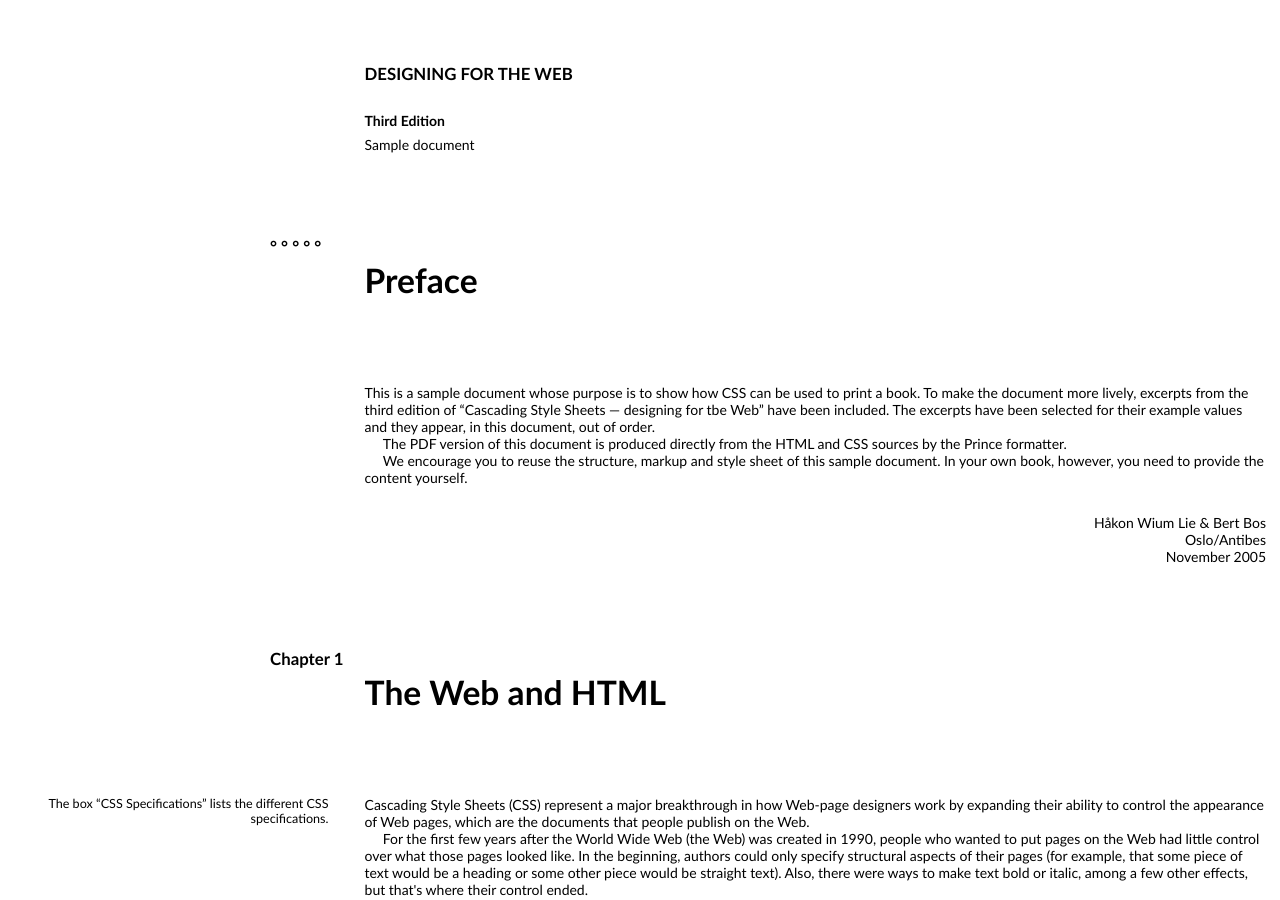
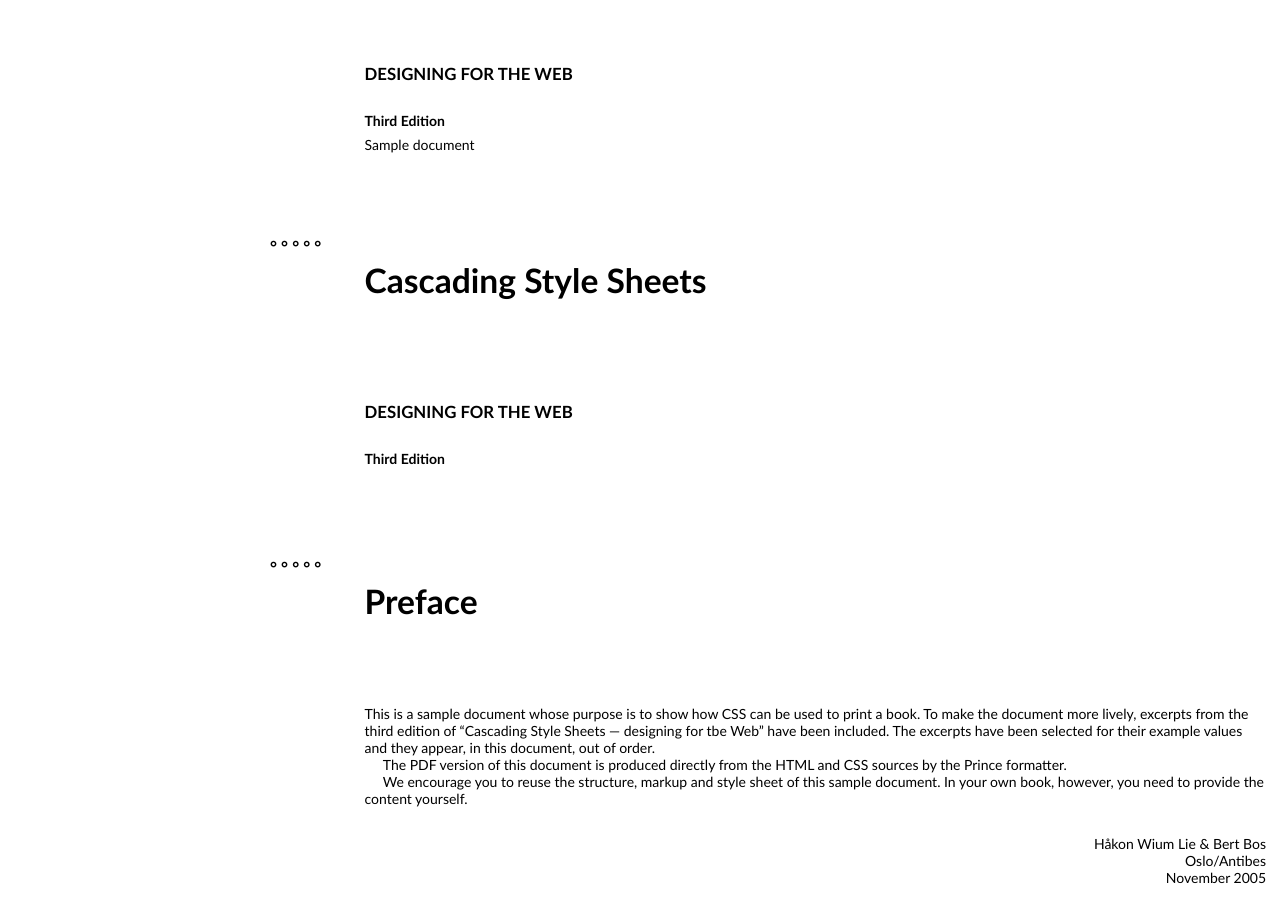
Before and after one commit to henrythemes/jekyll-boom-theme, a Jekyll site: the page built from index.html, in a window 1280 px wide and 900 px high, scrolled down 966 px. Built offline with Jekyll 4.4.1, drawn with Linux system fonts in a browser that asks for light colours.

Commit message:
Update halftitlepage.html

```diff
--- a/_includes/halftitlepage.html
+++ b/_includes/halftitlepage.html
@@ -1,5 +1,4 @@
-<div class="halftitlepage">
-  <h1 class="no-toc">Cascading Style Sheets</h1>
-  <h2 class="no-toc">Designing for the Web</h2>
-  <h3 class="no-toc">Third Edition</h3>
-</div>
+
+<h1 class="no-toc">Cascading Style Sheets</h1>
+<h2 class="no-toc">Designing for the Web</h2>
+<h3 class="no-toc">Third Edition</h3>
```
